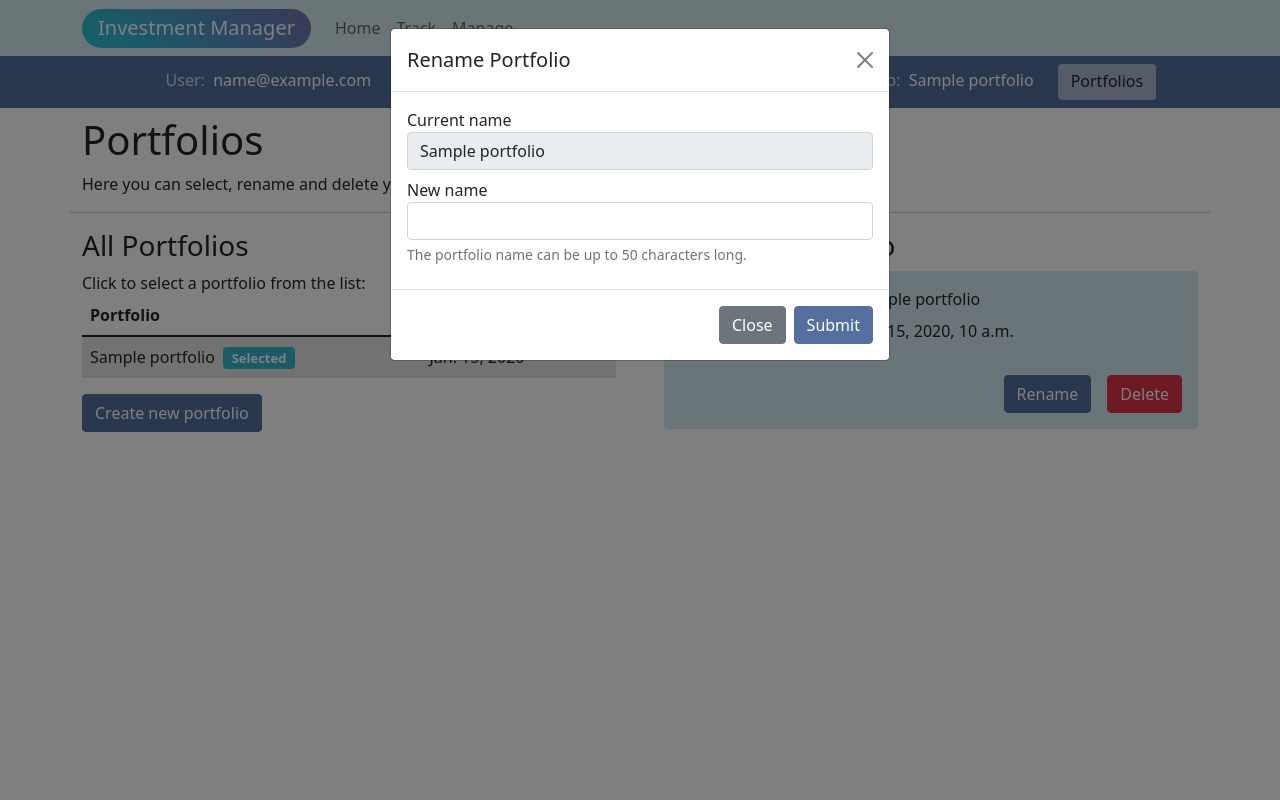
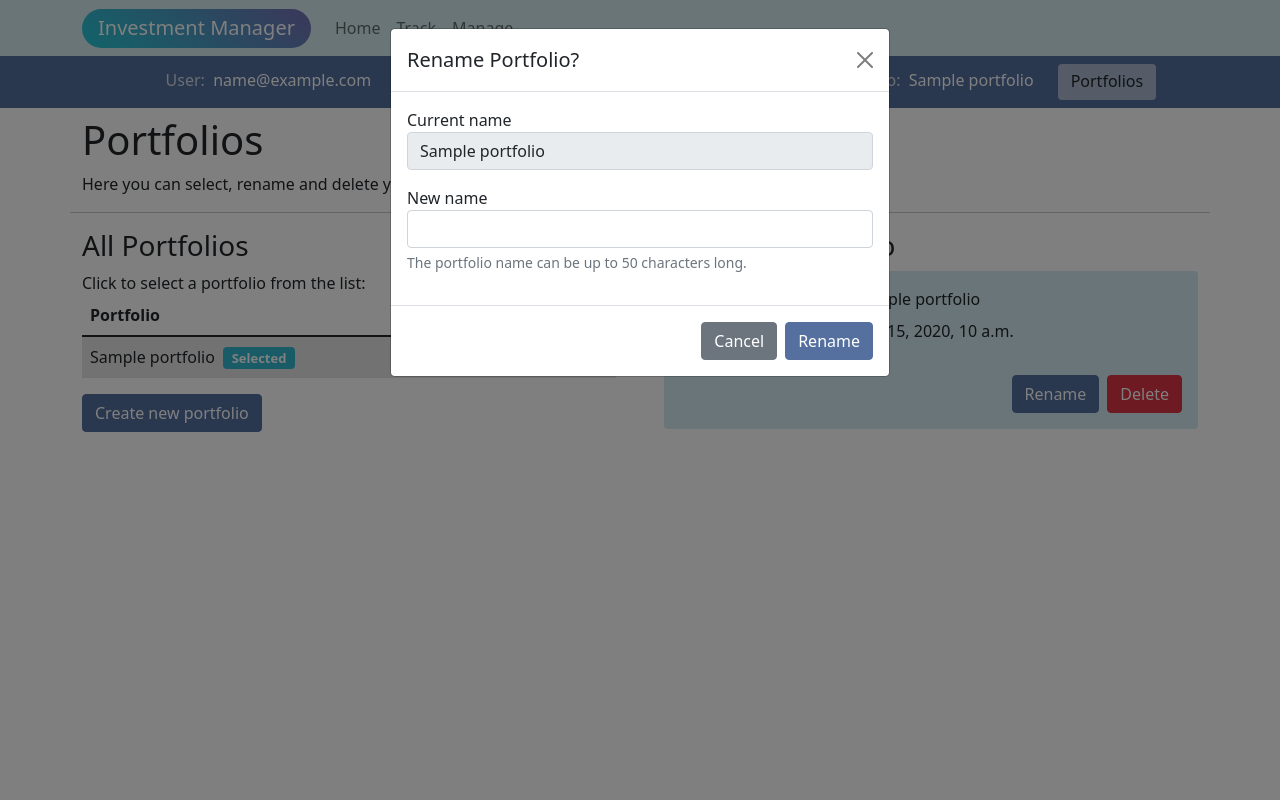
Before and after one commit to iamlogand/investment-management-uws, a Django app: page /portfolios/ in a window 1280 px wide, after a click on "Rename". Run offline with Django 3.2, Linux system fonts and the light colour scheme; a user stored in the database is signed in; tables that the repository leaves empty hold one stand-in row (values such as "Sample post"); some libraries are stand-ins or nearby versions.

Commit message:
added portfolio deletion and creation

```diff
--- a/portfolioapp/forms.py
+++ b/portfolioapp/forms.py
@@ -3,14 +3,42 @@ from django import forms
 
 
 class PortfolioRenameForm(forms.Form):
-    portfolio_rename_new_name = forms.CharField(max_length=50)
+    new_name = forms.CharField(max_length=50)
 
     def __init__(self, *args, **kwargs):
-        self.unavailable_names = kwargs.pop('unavailable_names')
+        self.unavailable_names = kwargs.pop("unavailable_names")
         super(PortfolioRenameForm, self).__init__(*args, **kwargs)
 
-    def clean_portfolio_rename_new_name(self):
-        data = self.cleaned_data['portfolio_rename_new_name']
+    def clean_new_name(self):
+        data = self.cleaned_data["new_name"]
         if data in self.unavailable_names:
-            raise ValidationError("Portfolio names must be unique.")
+            raise ValidationError("That name is taken.")
         return data
+
+
+class PortfolioDeleteForm(forms.Form):
+    name = forms.CharField(max_length=50)
+
+    def __init__(self, *args, **kwargs):
+        self.correct_name = kwargs.pop("correct_name")
+        super(PortfolioDeleteForm, self).__init__(*args, **kwargs)
+
+    def clean_name(self):
+        data = self.cleaned_data["name"]
+        if data != self.correct_name:
+            raise ValidationError("That's not the correct name.")
+        return data
+
+
+class PortfolioCreateForm(forms.Form):
+    new_port = forms.CharField(max_length=50)
+
+    def __init__(self, *args, **kwargs):
+        self.unavailable_names = kwargs.pop("unavailable_names")
+        super(PortfolioCreateForm, self).__init__(*args, **kwargs)
+
+    def clean_new_port(self):
+        data = self.cleaned_data["new_port"]
+        if data in self.unavailable_names:
+            raise ValidationError("That name is taken.")
+        return data
--- a/portfolioapp/templates/portfolioapp/base.html
+++ b/portfolioapp/templates/portfolioapp/base.html
@@ -73,11 +73,16 @@
                 <div class="col-auto mt-2">
                     <div class="mt-1">
                         <span class="opacity-75">Selected Portfolio:</span>&nbsp;
-                        {{ request.user.get_selected_portfolio.name }}
+                        {% if request.user.get_selected_portfolio %}
+                            {{ request.user.get_selected_portfolio.name }}
+                        {% else %}
+                            None
+                        {% endif %}
                     </div>
                 </div>
                 <div class="col-auto mt-2">
-                    <a class="btn bg-white bg-opacity-50 pt-1" href="{% url "portfolioapp:portfolio_list" %}">
+                    <a class="btn bg-white bg-opacity-50 pt-1" href="{% url "portfolioapp:portfolio_list" %}"
+                       id="portfolioButton">
                         Portfolios
                     </a>
                 </div>
--- a/portfolioapp/templates/portfolioapp/portfolio_list.html
+++ b/portfolioapp/templates/portfolioapp/portfolio_list.html
@@ -8,8 +8,9 @@
         <hr>
         <div class="col-lg-6">
             <h3>All Portfolios</h3>
+
+            {% if portfolio_list %}
                 <span>Click to select a portfolio from the list:</span>
-            {% if portfolio_list %}
                 <div class="table-responsive">
                     <table class="table align-middle">
                         <thead>
@@ -44,8 +45,12 @@
             {% else %}
                 <p>You have no portfolios.</p>
             {% endif %}
-            <a class="btn btn-primary mb-3" href="#">Create new portfolio</a>
+            <button type="button" class="btn btn-primary mb-3" data-bs-toggle="modal"
+                    data-bs-target="#create-portfolio-modal">
+                Create new portfolio
+            </button>
         </div>
+        {% if request.user.get_selected_portfolio %}
             <div class="col-lg-6 mx-0">
                 <h3>Selected Portfolio</h3>
                 <div class="col rounded bg-light p-3">
@@ -56,7 +61,7 @@
                         <dt class="col-4">Created</dt>
                         <dd class="col-8">{{ request.user.get_selected_portfolio.creation_date }}</dd>
                     </dl>
-                <div class="row gx-3 justify-content-end">
+                    <div class="row gx-2 justify-content-end">
                         <div class="col-auto mt-2">
                             <button type="button" class="btn btn-primary" data-bs-toggle="modal"
                                     data-bs-target="#rename-portfolio-modal">
@@ -64,48 +69,112 @@
                             </button>
                         </div>
                         <div class="col-auto mt-2">
-                        <a href="#"
-                            class="btn btn-danger">
+                            <button type="button" class="btn btn-danger" data-bs-toggle="modal"
+                                    data-bs-target="#delete-portfolio-modal">
                                 Delete
-                        </a>
+                            </button>
                         </div>
                     </div>
                 </div>
             </div>
+        {% endif %}
     </div>
 
     <!-- Modal for renaming the selected portfolio -->
     <div class="modal" id="rename-portfolio-modal" tabindex="-1" aria-labelledby="rename-portfolio-modal-label"
-         aria-hidden="true">
+         aria-hidden="true" data-bs-backdrop="static">
         <div class="modal-dialog">
             <div class="modal-content">
                 <div class="modal-header">
-                    <h5 class="modal-title" id="rename-portfolio-modal-label">Rename Portfolio</h5>
-                    <button type="button" class="btn-close" data-bs-dismiss="modal" aria-label="Close"></button>
+                    <h5 class="modal-title" id="rename-portfolio-modal-label">Rename Portfolio?</h5>
+                    <a class="btn-close" href="{% url "portfolioapp:portfolio_list" %}"></a>
                 </div>
-                <form action="{% url "portfolioapp:portfolio_list" %}" method="post">
+                <form action="{% url "portfolioapp:portfolio_rename" %}" method="post">
                     <div class="modal-body">
                         {% csrf_token %}
-
-                        <div class="mb-2">
+                        <div class="mb-3">
                             <label for="RenameCurrentName">Current name</label>
                             <input type="text" class="form-control" id="RenameCurrentName"
                                    value="{{ request.user.get_selected_portfolio.name }}" disabled>
                         </div>
-                        {{ portfolio_rename_form.portfolio_rename_new_name.errors }}
-                        <div class="mb-2">
-                            <label for="{{ portfolio_rename_form.portfolio_rename_new_name.id_for_label }}">
+                        <div class="mb-3">
+                            <span class="text-danger">{{ portfolio_rename_form.new_name.errors }}</span>
+                            <label for="{{ portfolio_rename_form.new_name.id_for_label }}">
                                 New name
                             </label>
-                            {{ portfolio_rename_form.portfolio_rename_new_name }}
+                            {{ portfolio_rename_form.new_name }}
                             <div id="portfolio_rename_desc" class="form-text">
                                 The portfolio name can be up to 50 characters long.
                             </div>
                         </div>
                     </div>
                     <div class="modal-footer">
-                        <button type="button" class="btn btn-secondary" data-bs-dismiss="modal">Close</button>
-                        <input type="submit" value="Submit" class="btn btn-primary" >
+                        <a class="btn btn-secondary" href="{% url "portfolioapp:portfolio_list" %}">Cancel</a>
+                        <input type="submit" value="Rename" class="btn btn-primary" >
+                    </div>
+                </form>
+            </div>
+        </div>
+    </div>
+
+    <!-- Modal for deleting the selected portfolio -->
+    <div class="modal" id="delete-portfolio-modal" tabindex="-1" aria-labelledby="delete-portfolio-modal-label"
+         aria-hidden="true" data-bs-backdrop="static">
+        <div class="modal-dialog">
+            <div class="modal-content">
+                <div class="modal-header">
+                    <h5 class="modal-title" id="delete-portfolio-modal-label">Delete Portfolio?</h5>
+                    <a class="btn-close" href="{% url "portfolioapp:portfolio_list" %}"></a>
+                </div>
+                <form action="{% url "portfolioapp:portfolio_delete" %}" method="post">
+                    <div class="modal-body">
+                        {% csrf_token %}
+                        <p>
+                            You are about the delete
+                            <b>{{ request.user.get_selected_portfolio.name }}</b>.
+                            To confirm this, you must type in the exact name of the portfolio.
+                        </p>
+                        <span class="text-danger">{{ portfolio_delete_form.name.errors }}</span>
+                        <label for="{{ portfolio_delete_form.name.id_for_label }}">
+                            Portfolio name
+                        </label>
+                        {{ portfolio_delete_form.name }}
+                    </div>
+                    <div class="modal-footer">
+                        <a class="btn btn-secondary" href="{% url "portfolioapp:portfolio_list" %}">Cancel</a>
+                        <input type="submit" value="Delete" class="btn btn-danger" >
+                    </div>
+                </form>
+            </div>
+        </div>
+    </div>
+
+    <!-- Modal for creating a new portfolio -->
+    <div class="modal" id="create-portfolio-modal" tabindex="-1" aria-labelledby="create-portfolio-modal-label"
+         aria-hidden="true" data-bs-backdrop="static">
+        <div class="modal-dialog">
+            <div class="modal-content">
+                <div class="modal-header">
+                    <h5 class="modal-title" id="create-portfolio-modal-label">Create Portfolio?</h5>
+                    <a class="btn-close" href="{% url "portfolioapp:portfolio_list" %}"></a>
+                </div>
+                <form action="{% url "portfolioapp:portfolio_create" %}" method="post">
+                    <div class="modal-body">
+                        {% csrf_token %}
+                        <div class="mb-3">
+                            <span class="text-danger">{{ portfolio_create_form.new_port.errors }}</span>
+                            <label for="{{ portfolio_create_form.new_port.id_for_label }}">
+                                Name
+                            </label>
+                            {{ portfolio_create_form.new_port }}
+                            <div id="portfolio_create_desc" class="form-text">
+                                The portfolio name can be up to 50 characters long.
+                            </div>
+                        </div>
+                    </div>
+                    <div class="modal-footer">
+                        <a class="btn btn-secondary" href="{% url "portfolioapp:portfolio_list" %}">Cancel</a>
+                        <input type="submit" value="Create" class="btn btn-primary" >
                     </div>
                 </form>
             </div>
@@ -120,17 +189,47 @@
 
       $(document).ready(function () {
 
-        // Show the portfolio rename modal if the form has errored
-        {% if portfolio_rename_form.portfolio_rename_new_name.errors %}
+        // Show the portfolio rename modal on page ready if the form has errored
+        {% if portfolio_rename_form.new_name.errors %}
           var renamePortfolioElem = document.getElementById("rename-portfolio-modal");
           var renamePortfolioModal = new bootstrap.Modal(renamePortfolioElem, {});
           renamePortfolioModal.show();
         {% endif %}
 
-        // Manual override of the 'portfolio_rename_new_name' form field to implement Bootstrap formatting
-        var portfolio_rename_new_name_elem = document.getElementById("{{ portfolio_rename_form.portfolio_rename_new_name.id_for_label }}");
+        // Show the portfolio delete modal on page ready if the form has errored
+        {% if portfolio_delete_form.name.errors %}
+          var deletePortfolioElem = document.getElementById("delete-portfolio-modal");
+          var deletePortfolioModal = new bootstrap.Modal(deletePortfolioElem, {});
+          deletePortfolioModal.show();
+        {% endif %}
+
+        // Show the portfolio create modal on page ready if the form has errored
+        {% if portfolio_create_form.new_port.errors %}
+          var createPortfolioElem = document.getElementById("create-portfolio-modal");
+          var createPortfolioModal = new bootstrap.Modal(createPortfolioElem, {});
+          createPortfolioModal.show();
+        {% endif %}
+
+        // Manual override of the rename-portfolio 'new_name' form field to implement Bootstrap formatting
+        {% if portfolio_rename_form %}
+        var portfolio_rename_new_name_elem = document.getElementById("{{ portfolio_rename_form.new_name.id_for_label }}");
         portfolio_rename_new_name_elem.classList.add("form-control");
         portfolio_rename_new_name_elem.setAttribute("aria-describedby", "portfolio_rename_desc");
+        {% endif %}
+
+        // Manual override of the delete-portfolio 'name' form field to implement Bootstrap formatting
+        {% if portfolio_delete_form %}
+        var portfolio_delete_name_elem = document.getElementById("{{ portfolio_delete_form.name.id_for_label }}");
+        portfolio_delete_name_elem.classList.add("form-control");
+        {% endif %}
+
+        // Manual override of the create-portfolio 'new_port' form field to implement Bootstrap formatting
+        {% if portfolio_create_form %}
+        var portfolio_create_new_port_elem = document.getElementById("{{ portfolio_create_form.new_port.id_for_label }}");
+        portfolio_create_new_port_elem.classList.add("form-control");
+        portfolio_create_new_port_elem.setAttribute("aria-describedby", "portfolio_create_desc");
+        {% endif %}
+
       });
 
       // Make the rows in the table clickable using jQuery
--- a/portfolioapp/urls.py
+++ b/portfolioapp/urls.py
@@ -8,7 +8,10 @@ urlpatterns = [
     path("home/", views.home_view, name="home"),
     path("", views.home_redirect_view),
     path("portfolios/", views.portfolio_list_view, name="portfolio_list"),
-    path("portfolios/<str:name>/select/", views.portfolio_selector, name="portfolio_selector"),
+    path("portfolios/<str:name>/select/", views.portfolio_selector_view, name="portfolio_selector"),
+    path("portfolios/rename/", views.portfolio_rename_view, name="portfolio_rename"),
+    path("portfolios/delete/", views.portfolio_delete_view, name="portfolio_delete"),
+    path("portfolios/create/", views.portfolio_create_view, name="portfolio_create"),
     path("track/", views.track_view, name="track"),
     path("manage/", views.manage_view, name="manage"),
 ]
--- a/portfolioapp/views.py
+++ b/portfolioapp/views.py
@@ -20,34 +20,31 @@ def home_redirect_view(request):
 @login_required
 def portfolio_list_view(request):
     owned_portfolios = request.user.get_owned_portfolios().order_by('-creation_date')
+
+    # Make a list of the user's portfolio names (strings)
     owned_portfolio_names = []
     for p in owned_portfolios:
         owned_portfolio_names.append(p.name)
-    if request.method == "POST": # The page is receiving a completed form
 
-        if "portfolio_rename_new_name" in request.POST: # The page is receiving a portfolio rename form
-            portfolio_rename_form = PortfolioRenameForm(request.POST, unavailable_names=owned_portfolio_names)
-            if portfolio_rename_form.is_valid():
-                new_name = portfolio_rename_form.cleaned_data["portfolio_rename_new_name"]
-                selected_portfolio = request.user.get_selected_portfolio()
-                selected_portfolio.name = new_name
-                selected_portfolio.save()
-                return HttpResponseRedirect("/portfolios/")
-            else:
-                return render(request, "portfolioapp/portfolio_list.html", {
-                    "portfolio_list": owned_portfolios,
-                    "portfolio_rename_form": portfolio_rename_form,
-                })
-    else: # The page is not receiving a form
-        portfolio_rename_form = PortfolioRenameForm(unavailable_names = owned_portfolio_names)
-        return render(request, "portfolioapp/portfolio_list.html", {
-            "portfolio_list": owned_portfolios,
-            "portfolio_rename_form": portfolio_rename_form,
-        })
+    # Create a blank portfolio-rename form in case user wants to rename the selected portfolio
+    portfolio_rename_form = PortfolioRenameForm(unavailable_names = owned_portfolio_names)
+
+    # Create a blank portfolio-delete form in case user wants to delete the selected portfolio
+    portfolio_delete_form = PortfolioDeleteForm(correct_name = request.user.get_selected_portfolio())
+
+    # Create a blank portfolio-delete form in case user wants to create a new portfolio
+    portfolio_create_form = PortfolioCreateForm(unavailable_names = owned_portfolio_names)
+
+    return render(request, "portfolioapp/portfolio_list.html", {
+        "portfolio_list": owned_portfolios,
+        "portfolio_rename_form": portfolio_rename_form,
+        "portfolio_delete_form": portfolio_delete_form,
+        "portfolio_create_form": portfolio_create_form,
+    })
 
 
 @login_required
-def portfolio_selector(request, name):
+def portfolio_selector_view(request, name):
     owned_portfolios = request.user.get_owned_portfolios()
     try:
         portfolio_to_select = owned_portfolios.get(name=name)
@@ -55,6 +52,88 @@ def portfolio_selector(request, name):
         return HttpResponseRedirect("/portfolios/")
     except Portfolio.DoesNotExist:
         return custom_404(request)
+
+
+@login_required
+def portfolio_rename_view(request):
+    owned_portfolios = request.user.get_owned_portfolios()
+
+    # Make a list of the user's portfolio names (strings)
+    owned_portfolio_names = []
+    for p in owned_portfolios:
+        owned_portfolio_names.append(p.name)
+
+    if request.method == "POST": # The view is processing a form - normal
+        portfolio_rename_form = PortfolioRenameForm(request.POST, unavailable_names=owned_portfolio_names)
+
+        # The form is valid - rename the portfolio then redirect them back to the portfolio page
+        if portfolio_rename_form.is_valid():
+            new_name = portfolio_rename_form.cleaned_data["new_name"]
+            selected_portfolio = request.user.get_selected_portfolio()
+            selected_portfolio.name = new_name
+            selected_portfolio.save()
+            return HttpResponseRedirect("/portfolios/")
+
+        else: # The form is invalid - render the template and the processed form
+            return render(request, "portfolioapp/portfolio_list.html",
+                          {"portfolio_list": owned_portfolios, "portfolio_rename_form": portfolio_rename_form})
+
+    else: # There is no form - strange... redirect them to the portfolio page
+        return HttpResponseRedirect("/portfolios/")
+
+
+@login_required
+def portfolio_delete_view(request):
+    owned_portfolios = request.user.get_owned_portfolios()
+    selected_portfolio = request.user.get_selected_portfolio()
+
+    # Make a list of the user's portfolio names (strings)
+    owned_portfolio_names = []
+    for p in owned_portfolios:
+        owned_portfolio_names.append(p.name)
+
+    if request.method == "POST": # The view is processing a form - normal
+        selected_portfolio_name = selected_portfolio.name
+        portfolio_delete_form = PortfolioDeleteForm(request.POST, correct_name=selected_portfolio_name)
+
+        # The form is valid - delete the portfolio then redirect them back to the portfolio page
+        if portfolio_delete_form.is_valid():
+            selected_portfolio.delete()
+            return HttpResponseRedirect("/portfolios/")
+
+        else: # The form is invalid - render the template and the processed form
+            return render(request, "portfolioapp/portfolio_list.html",
+                          {"portfolio_list": owned_portfolios, "portfolio_delete_form": portfolio_delete_form})
+
+    else: # There is no form - strange... redirect them to the portfolio page
+        return HttpResponseRedirect("/portfolios/")
+
+
+@login_required
+def portfolio_create_view(request):
+    owned_portfolios = request.user.get_owned_portfolios()
+
+    # Make a list of the user's portfolio names (strings)
+    owned_portfolio_names = []
+    for p in owned_portfolios:
+        owned_portfolio_names.append(p.name)
+
+    if request.method == "POST": # The view is processing a form - normal
+        portfolio_create_form = PortfolioCreateForm(request.POST, unavailable_names=owned_portfolio_names)
+
+        # The form is valid - delete the portfolio then redirect them back to the portfolio page
+        if portfolio_create_form.is_valid():
+            name = portfolio_create_form.cleaned_data["new_port"]
+            new_portfolio = Portfolio.create(owner=request.user, name=name)
+            new_portfolio.save()
+            return HttpResponseRedirect("/portfolios/")
+
+        else: # The form is invalid - render the template and the processed form
+            return render(request, "portfolioapp/portfolio_list.html",
+                          {"portfolio_list": owned_portfolios, "portfolio_create_form": portfolio_create_form})
+
+    else: # There is no form - strange... redirect them to the portfolio page
+        return HttpResponseRedirect("/portfolios/")
 
 
 @login_required
```
Lines whose indentation alone changed are shown as unchanged.
